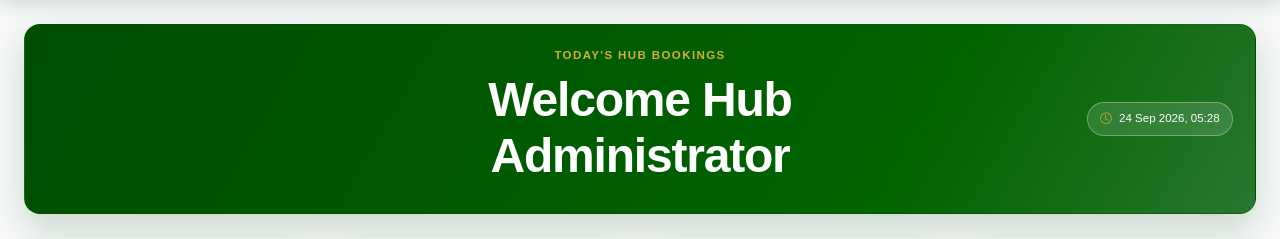
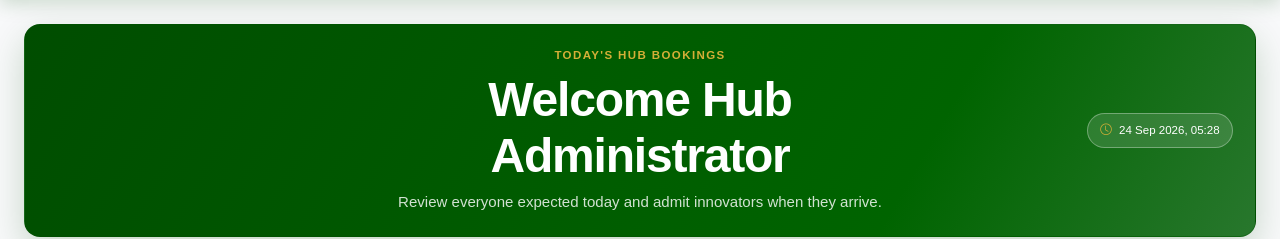
Before and after one commit to JAPHES/tsavomgt_hub, a Django app: template templates/dashboard/admin.html in a window 1280 px wide. Shown: the part 94-333 px from the top of the page. Run offline with Django 5.2, Linux system fonts and the light colour scheme; the template is opened without the code that fills it, so the values that code supplies are empty.

Commit message:
fix(dashboard): restore booking guidance text

```diff
--- a/templates/dashboard/admin.html
+++ b/templates/dashboard/admin.html
@@ -5,7 +5,7 @@
     <div>
         <p class="eyebrow">Today's hub bookings</p>
         <h1 id="administrator-welcome-heading">Welcome Hub Administrator</h1>
-        <!----p>Review everyone expected today and admit innovators when they arrive.</p----->
+        <p>Review everyone expected today and admit innovators when they arrive.</p>
     </div>
     <span class="presence-updated"><i class="bi bi-clock" aria-hidden="true"></i>{% now "d M Y, H:i" %}</span>
 </section>
```
